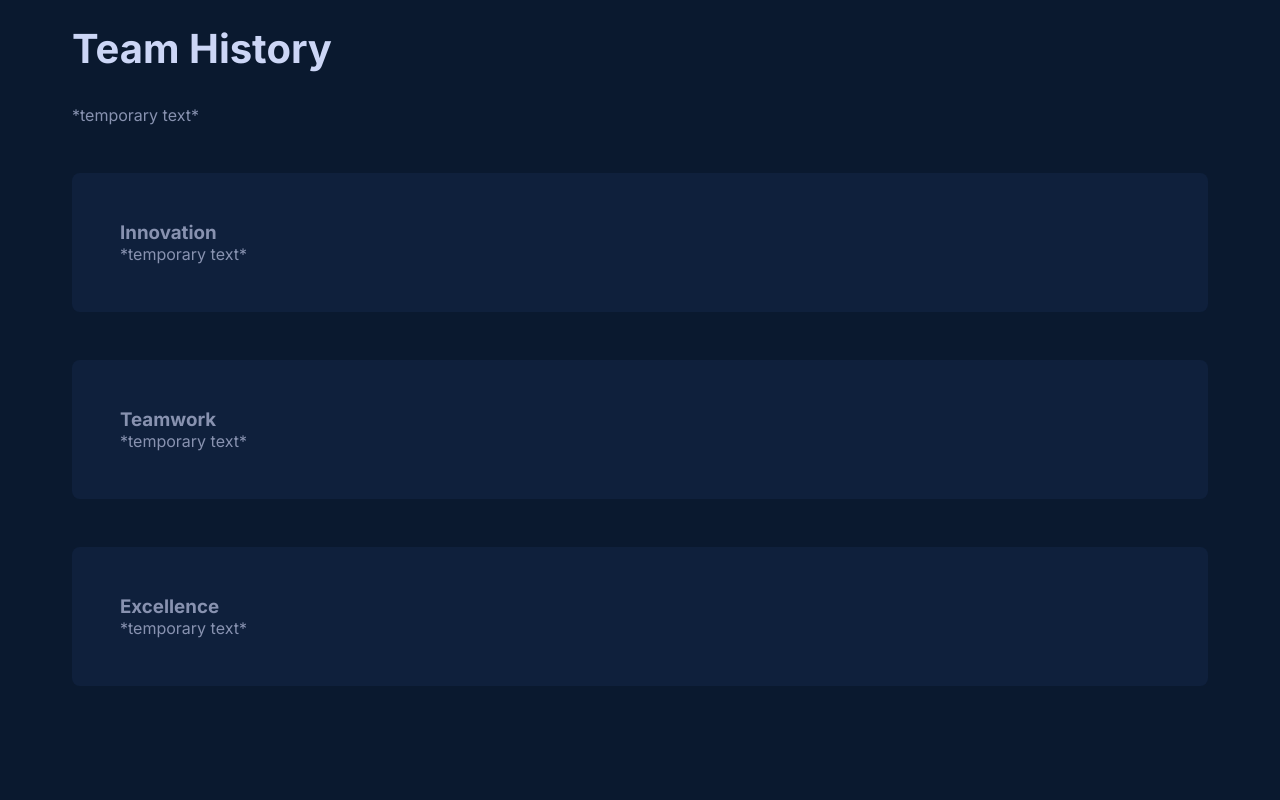
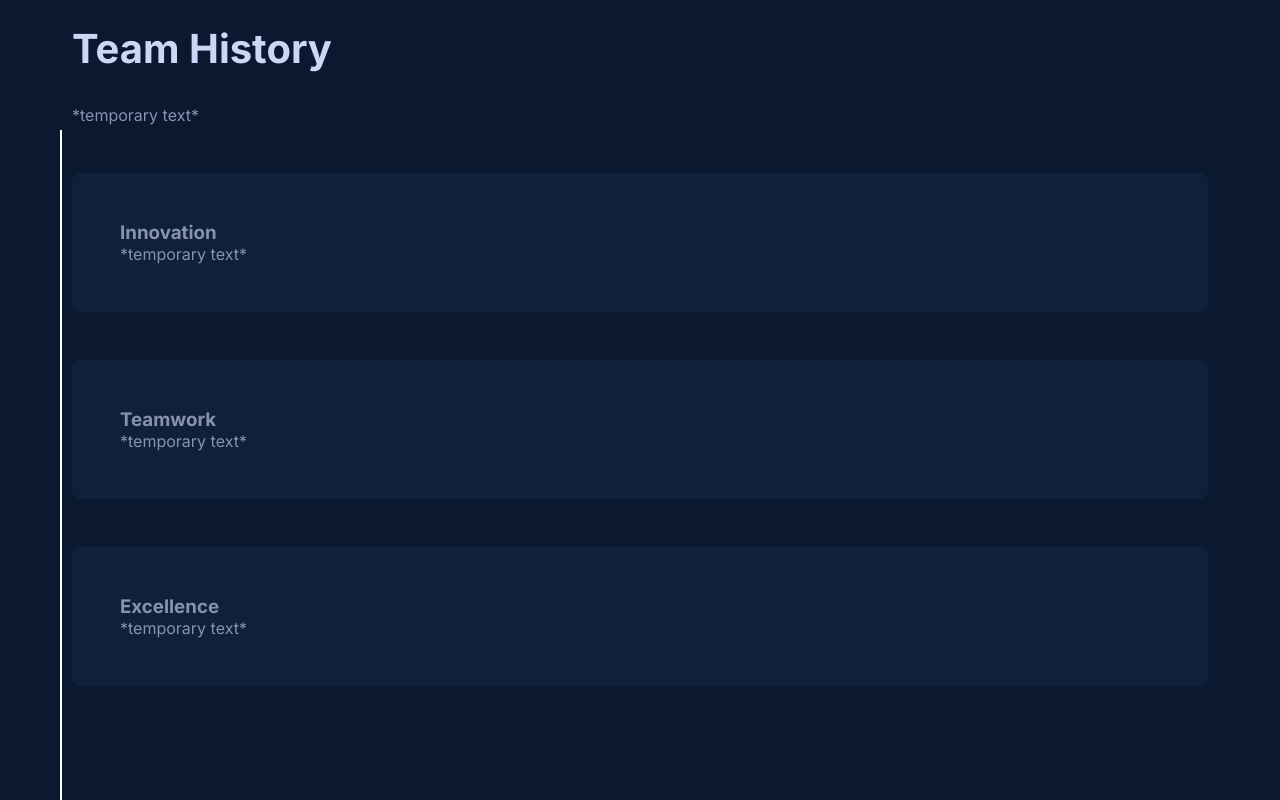
Before and after one commit to one-degree-north/mate-website, a plain HTML site: page index.html in a window 1280 px wide. Shown: the part 1320-2120 px from the top of the page. Drawn offline with nearby package versions, Linux system fonts and the light colour scheme; a web font is replaced by a local one.

Commit message:
feat: change

```diff
--- a/index.html
+++ b/index.html
@@ -69,9 +69,13 @@
         </div>
     </section>
 
+    <div class="history-line"></div>
+
     <section id="team-history" class="section">
         <h2>Team History</h2>
         <p>*temporary text*</p>
+
+        <!-- Vertical line container -->
 
         <div class="history-container">
             <div class="history-card">
--- a/index.js
+++ b/index.js
@@ -180,3 +180,12 @@ navItems.forEach(item => {
         document.body.classList.remove('menu-open');
     });
 });
+
+document.addEventListener('DOMContentLoaded', () => {
+    const depths = ["100m", "150m", "200m"]; // Example depths
+    const historyCards = document.querySelectorAll('.history-card');
+
+    historyCards.forEach((card, index) => {
+        card.setAttribute('data-depth', depths[index]);
+    });
+});
--- a/style.css
+++ b/style.css
@@ -361,6 +361,17 @@ h2 {
     transition: all 0.3s ease;
 }
 
+.history-line {
+    position: absolute;
+    top: 1450px;
+    left: 60px; /* Adjust this value to position the line */
+    width: 2px;
+    height: 100%;
+    background: rgb(255, 255, 255);
+    z-index: 1; /* Ensure the line is behind the cards */
+}
+
+
 .history-container {
     /* display: grid; */
     grid-template-columns: repeat(auto-fit, minmax(300px, 1fr));
```
